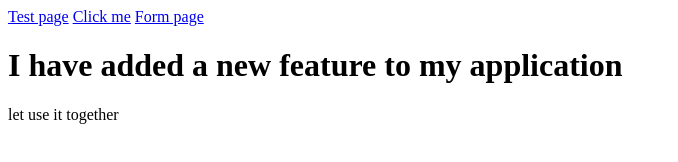
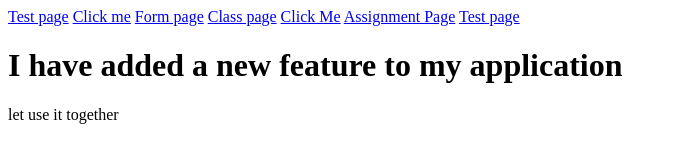
Before and after one commit to adedokunvictor281-creator/Html-class, a plain HTML site: page new-feature.html in a window 1280 px wide. Shown: the whole page, without its empty margins (0-678 px from the left). Drawn offline with Linux system fonts and the light colour scheme.

Commit message:
initial commit

```diff
--- a/new-feature.html
+++ b/new-feature.html
@@ -6,9 +6,13 @@
     <title>Feature Page</title>
 </head>
 <body>
-     <a href="index.html">Test page</a>
-    <a href="new-feature.html">Click me</a>
-    <a href="new-feature 3.html">Form page</a>
+ <a href="index.html">Test page</a>
+         <a href="new-feature.html">Click me</a>
+         <a href="new-feature 3.html">Form page</a>
+         <a href="Table-class.html">Class page</a>
+         <a href="class2.html">Click Me</a>
+         <a href="Assignment.html">Assignment Page</a>
+           <a href="index.html">Test page</a>
     <h1>I have added a new feature to my application</h1>
     <p>let use it together</p>
 </body>
```
Also changed, not shown: new-feature 3.html (+7 -3 lines).
